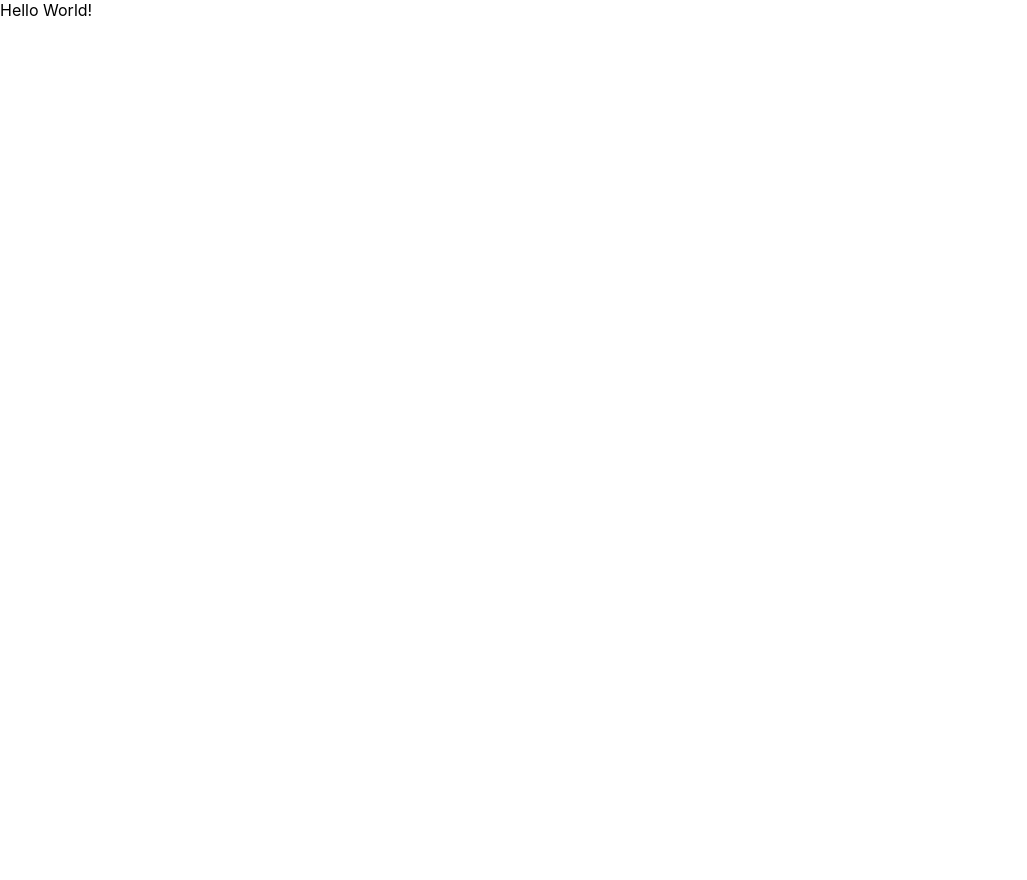
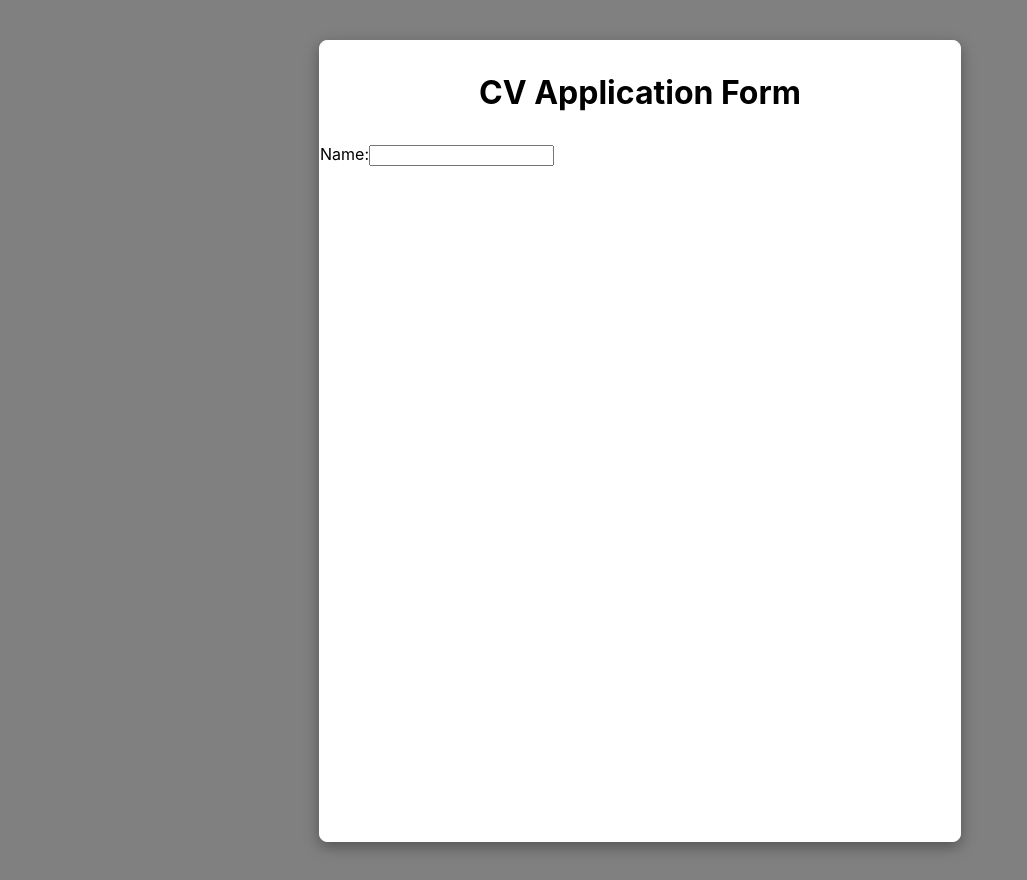
Before and after one commit to kjai139/cv-project, a React (Create React App) app: page / in a window 1280 px wide. Shown: the whole page, without its empty margins (0-1027 px from the left). Before the commit the page ends 800 px from the top, so only its background shows below. Built offline with nearby package versions, Linux system fonts and the light colour scheme.

Commit message:
skeleton

```diff
--- a/src/App.css
+++ /dev/null
@@ -1,3 +0,0 @@
-.App {
-
-}
--- a/src/App.js
+++ b/src/App.js
@@ -1,10 +1,12 @@
-
-import './App.css';
+import { Form } from './components/Form';
+import './styles/App.css';
 
 function App() {
   return (
     <div className="App">
-      Hello World!
+      <div className='formContainer'>
+          <Form/>
+      </div>
     </div>
   );
 }
--- /dev/null
+++ b/src/components/Form.js
@@ -0,0 +1,25 @@
+import React, { Component } from "react";
+
+
+class Form extends Component {
+    constructor(props){
+        super(props)
+    }
+
+
+    render() {
+        return (
+            <div className="formContainer2">
+                <p className="formTitle">CV Application Form</p>
+                <form>
+                    <label>Name:</label>
+                    <input type="text"></input>
+                </form>
+            </div>
+        )
+    }
+}
+
+
+
+export {Form}
--- a/src/index.css
+++ b/src/index.css
@@ -1,4 +1,4 @@
-body {
+html, body {
   margin: 0;
   font-family: -apple-system, BlinkMacSystemFont, 'Segoe UI', 'Roboto', 'Oxygen',
     'Ubuntu', 'Cantarell', 'Fira Sans', 'Droid Sans', 'Helvetica Neue',
--- /dev/null
+++ b/src/styles/App.css
@@ -0,0 +1,32 @@
+.App {
+  display: flex;
+  background-color: gray;
+  height: 100vh;
+  padding: 5vh;
+  justify-content: center;
+
+}
+
+.formContainer {
+  display: flex;
+  border: 1px solid white;
+  background-color: white;
+  width: 80vh;
+  height: 100vh;
+  border-radius: 8px;
+
+  box-shadow: rgba(0, 0, 0, 0.35) 0px 5px 15px;
+
+}
+
+.formContainer2 {
+  display: flex;
+  flex-direction: column;
+  flex-grow: 1;
+}
+
+.formTitle {
+  font-size: 2rem;
+  font-weight: bold;
+  align-self: center;
+}
```
